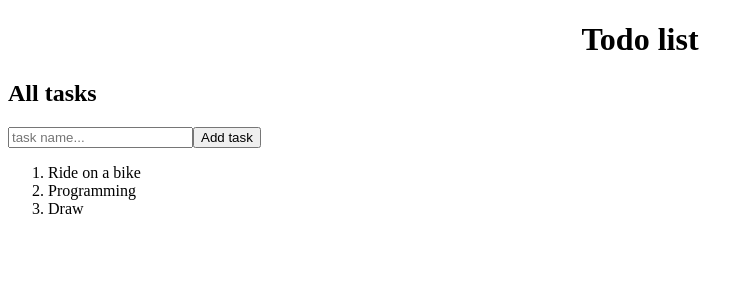
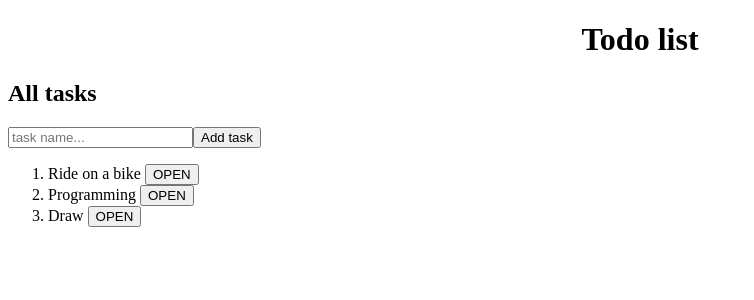
Before and after one commit to MastersAcademy/js-course-2017, an Angular app in the folder homeworks/marina.todorishina_marinaTodorishina/homework_9/ng-todo-list/: page / in a window 1280 px wide. Shown: the top 300 px of the page, without its empty margins (0-754 px from the left). Built offline with nearby package versions, Linux system fonts and the light colour scheme.

Commit message:
Add ability to change task status

```diff
--- a/homeworks/marina.todorishina_marinaTodorishina/homework_9/ng-todo-list/src/app/todo/todo.component.html
+++ b/homeworks/marina.todorishina_marinaTodorishina/homework_9/ng-todo-list/src/app/todo/todo.component.html
@@ -9,11 +9,14 @@
 
   <p class="add-task">
     <input type="text" placeholder="task name..." class="task-input" [(ngModel)]="inputText">
-    <input type="submit" class="add-btn" [value] = "btnText" (click)="addTask()">
+    <input type="submit" class="btn add-btn" [value]="btnText" (click)="addTask()">
   </p>
 </div>
 
-
 <ol>
-  <li *ngFor="let task of tasks">{{task}}</li>
+  <li *ngFor="let task of tasks" class="task">
+    {{task}}
+    <input type="button" class="btn change-status-btn" value={{statusBtnText}}
+           (click)="changeTaskStatus($event)">
+  </li>
 </ol>
--- a/homeworks/marina.todorishina_marinaTodorishina/homework_9/ng-todo-list/src/app/todo/todo.component.ts
+++ b/homeworks/marina.todorishina_marinaTodorishina/homework_9/ng-todo-list/src/app/todo/todo.component.ts
@@ -11,6 +11,7 @@ export class TodoComponent implements OnInit {
   tasks = ['Ride on a bike', 'Programming', 'Draw'];
   btnText: string = 'Add task';
   inputText: string = '';
+  statusBtnText: string = 'OPEN';
 
   constructor() { }
 
@@ -19,9 +20,33 @@ export class TodoComponent implements OnInit {
   }
 
   addTask() {
+    if (!this.inputText){
+      return alert('Write name of task');
+    }
     this.tasks.push(this.inputText);
     this.inputText = '';
     this.taskCount = this.tasks.length;
   }
 
+  changeTaskStatus(e){
+    // console.log(e.target.value);
+
+    if(e.target.value == 'OPEN'){
+    e.target.value = 'WAITING';
+      e.target.style.backgroundColor = 'gray';
+
+    } else if(e.target.value == 'WAITING'){
+      e.target.value = 'IN_THE_PROCESS';
+      e.target.style.backgroundColor = '#ffc529';
+
+    } else if (e.target.value == 'IN_THE_PROCESS') {
+      e.target.value = 'COMPLETED';
+      e.target.style.backgroundColor = 'green';
+
+    } else {
+      e.target.value = 'OPEN';
+      e.target.style.backgroundColor = 'red';
+    }
+  }
+
 }
```
